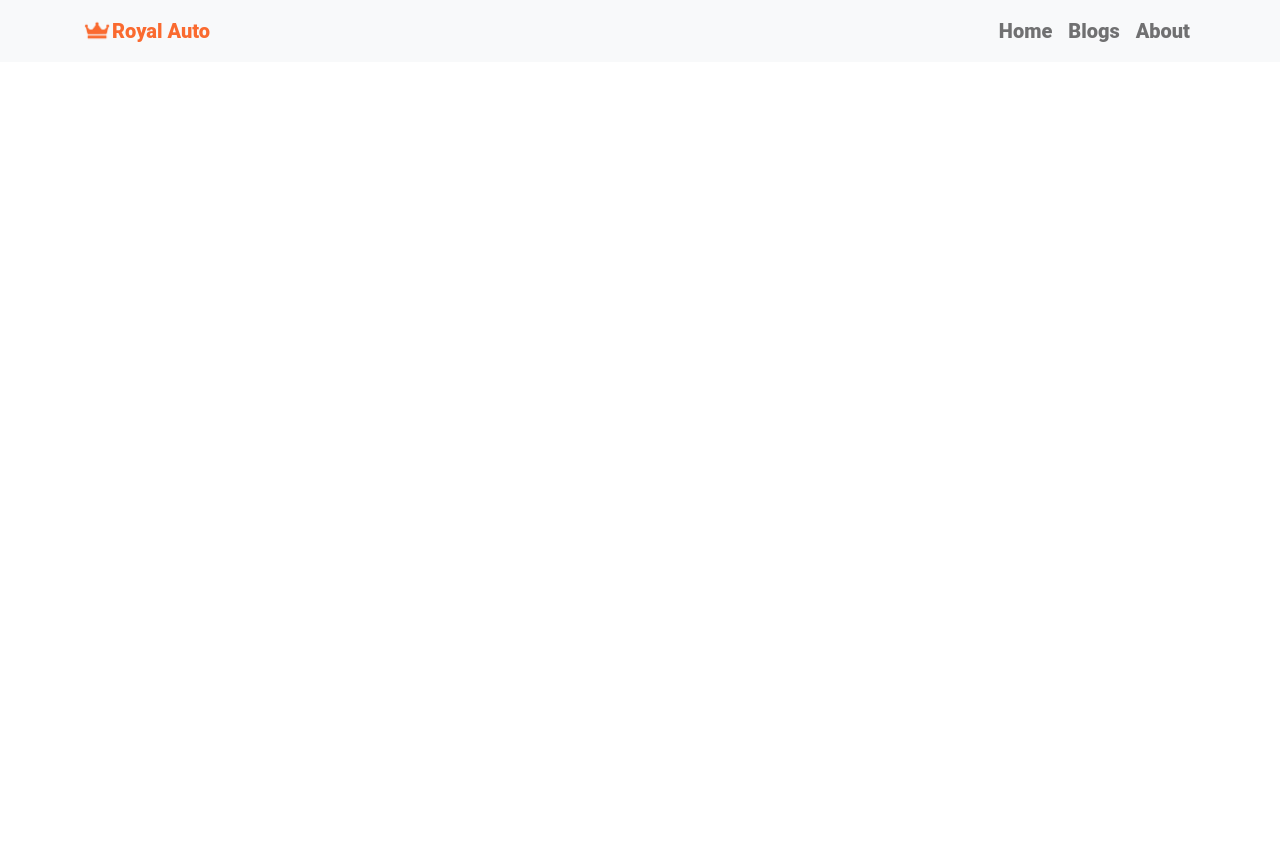
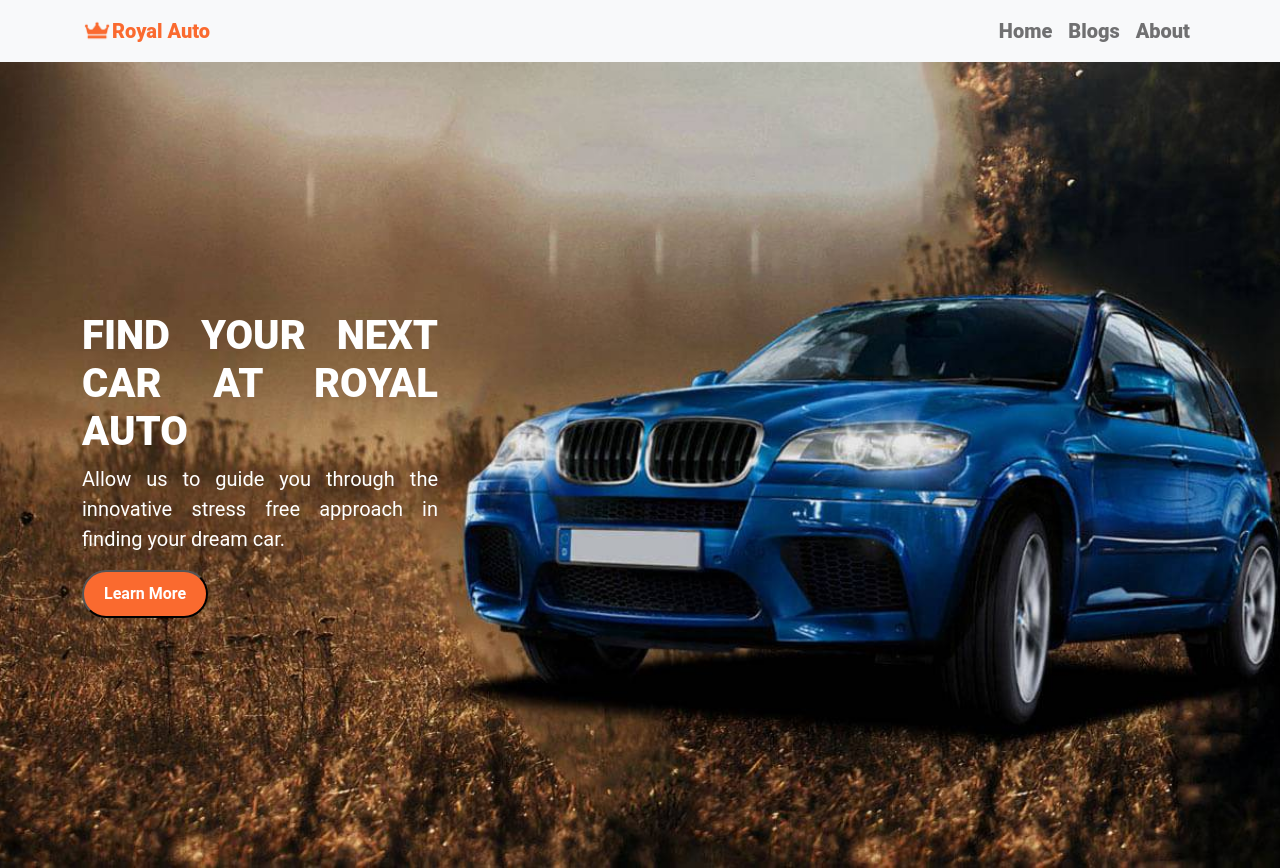
Before and after one commit to toufiqul-hasan/royal-auto-client-side, a React (Create React App) app: page / in a window 1280 px wide. Before the commit the page ends 800 px from the top, so only its background shows below. Built offline with nearby package versions, Linux system fonts and the light colour scheme.

Commit message:
banner added

```diff
--- /dev/null
+++ b/src/Components/Banner/Banner.css
@@ -0,0 +1,51 @@
+.banner-section {
+  background-image: url("../../Assets/Images/banner-image.jpg");
+  background-position: center center;
+  background-repeat: no-repeat;
+  background-size: cover;
+  padding: 250px 0;
+  position: relative;
+}
+
+.banner-content h1 {
+  text-align: justify;
+  color: #ffffff;
+  font-weight: 900;
+  font-size: 40px;
+  text-transform: uppercase;
+}
+
+.banner-content p {
+  text-align: justify;
+  color: #ffffff;
+  font-weight: 400;
+  font-size: 20px;
+}
+
+.zindex {
+  position: relative;
+  z-index: 1;
+}
+
+.button {
+  font-weight: 700;
+  font-size: 16px;
+  text-decoration: none;
+  color: #FFFFFF;
+  background-color: #fa6a2f;
+  padding: 10px 20px;
+  border-radius: 30px;
+}
+
+@media (max-width:820px) {
+  .banner-section::after {
+    background: rgba(0, 0, 0, 0.5) none repeat scroll 0 0;
+    bottom: 0;
+    content: "";
+    height: 100%;
+    left: 0;
+    position: absolute;
+    right: 0;
+    width: 100%;
+  }
+}
--- /dev/null
+++ b/src/Components/Banner/Banner.js
@@ -0,0 +1,26 @@
+import React from "react";
+import "./Banner.css";
+const Banner = () => {
+  return (
+    <div className="banner-section">
+      <div className="container">
+        <div className="zindex">
+          <div className="row">
+            <div className="col-lg-4">
+              <div className="banner-content">
+                <h1>Find Your Next Car at Royal Auto</h1>
+                <p>
+                  Allow us to guide you through the innovative stress free
+                  approach in finding your dream car.
+                </p>
+                <button className="button">Learn More</button>
+              </div>
+            </div>
+          </div>
+        </div>
+      </div>
+    </div>
+  );
+};
+
+export default Banner;
--- a/src/Components/Home/Home.js
+++ b/src/Components/Home/Home.js
@@ -1,9 +1,13 @@
-import React from 'react';
+import React from "react";
+import Banner from "../Banner/Banner";
+import "./Home.css";
 
 const Home = () => {
   return (
     <div>
-
+      <div>
+        <Banner />
+      </div>
     </div>
   );
 };
```
Also changed, not shown: src/Assets/Images/banner-image.jpg (added), src/Components/Home/Home.css (added).
